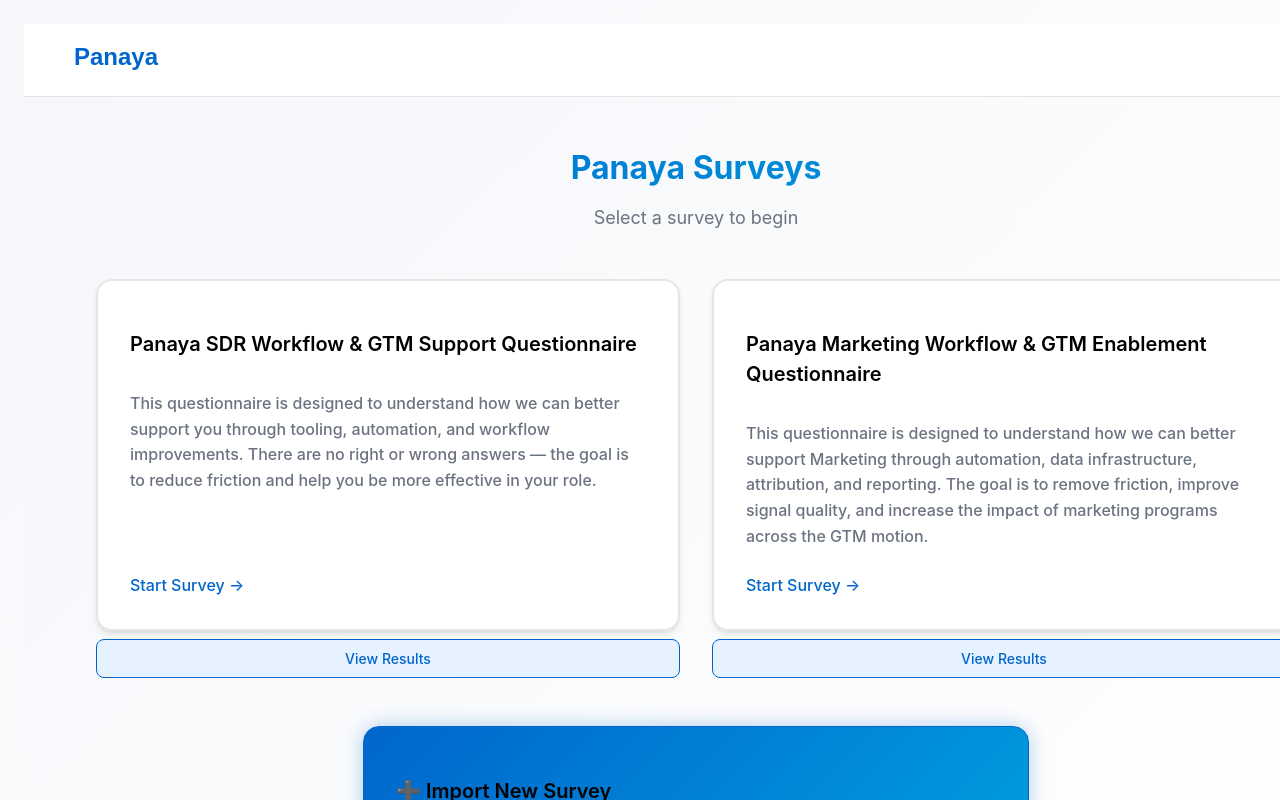
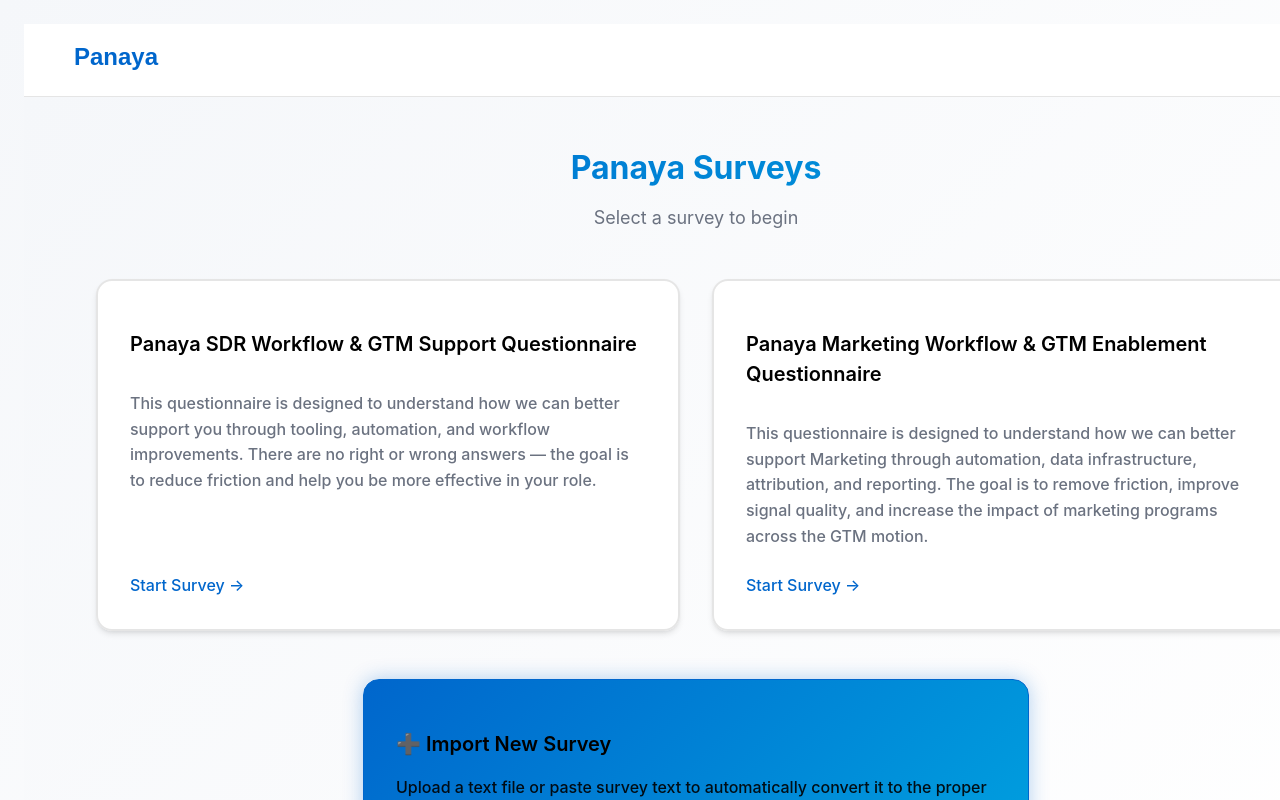
Before and after one commit to cfscheibler/surveypro, a React (Vite) app: page / in a window 1280 px wide. Shown: the top 800 px of the page. Built offline with nearby package versions, Linux system fonts and the light colour scheme; no server answers.

Commit message:
Fix TypeScript error: remove unused navigate import

```diff
--- a/src/pages/HomePage.css
+++ b/src/pages/HomePage.css
@@ -38,12 +38,6 @@
   margin-top: var(--spacing-2xl);
 }
 
-.survey-card-wrapper {
-  display: flex;
-  flex-direction: column;
-  gap: var(--spacing-sm);
-}
-
 .survey-card {
   background: var(--color-surface);
   border: 2px solid var(--color-border);
@@ -56,26 +50,6 @@
   flex-direction: column;
   backdrop-filter: blur(var(--backdrop-blur));
   box-shadow: var(--shadow-md);
-  flex: 1;
-}
-
-.survey-results-link {
-  text-align: center;
-  padding: var(--spacing-sm) var(--spacing-md);
-  background: var(--color-primary-light);
-  color: var(--color-primary);
-  text-decoration: none;
-  border-radius: var(--radius-md);
-  font-size: var(--font-size-sm);
-  font-weight: 500;
-  transition: all var(--transition-speed) ease;
-  border: 1px solid var(--color-primary);
-}
-
-.survey-results-link:hover {
-  background: var(--color-primary);
-  color: #ffffff;
-  transform: translateY(-1px);
 }
 
 .survey-card:hover {
--- a/src/pages/HomePage.tsx
+++ b/src/pages/HomePage.tsx
@@ -15,8 +15,8 @@
 
         <div className="surveys-grid">
           {surveys.map((survey) => (
-            <div key={survey.id} className="survey-card-wrapper">
             <Link
+              key={survey.id}
               to={`/survey/${survey.id}`}
               className="survey-card"
             >
@@ -28,13 +28,6 @@
                 Start Survey →
               </div>
             </Link>
-              <Link
-                to={`/survey/${survey.id}/results`}
-                className="survey-results-link"
-              >
-                View Results
-              </Link>
-            </div>
           ))}
         </div>
 
--- a/src/pages/SurveyResults.tsx
+++ b/src/pages/SurveyResults.tsx
@@ -1,5 +1,5 @@
 import { useState, useEffect } from 'react';
-import { useParams, Link, useNavigate } from 'react-router-dom';
+import { useParams, Link } from 'react-router-dom';
 import { getSurveyById } from '../data/surveys';
 import { getSurveyResponses, getResponseDetails } from '../services/api';
 import { convertResponsesToCSV, downloadCSV } from '../services/csvExport';
@@ -23,7 +23,6 @@
 
 export function SurveyResults() {
   const { surveyId } = useParams<{ surveyId: string }>();
-  const navigate = useNavigate();
   const [responses, setResponses] = useState<Response[]>([]);
   const [loading, setLoading] = useState(true);
   const [error, setError] = useState<string | null>(null);
```
Lines whose indentation alone changed are shown as unchanged.
